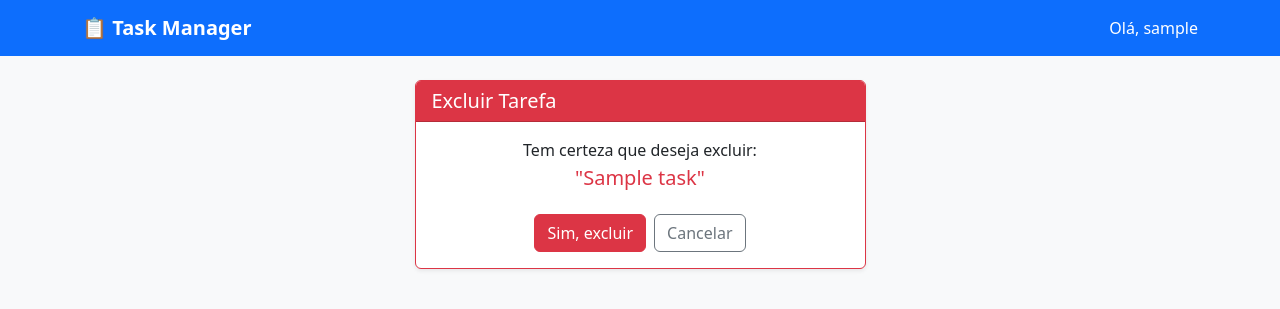
After one commit to Tubelo/task-manager, a Django app: page /excluir/1/ in a window 1280 px wide. The commit adds this page. Shown: the top 309 px of the page. Run offline with Django 5.2, Linux system fonts and the light colour scheme; a user stored in the database is signed in; tables that the repository leaves empty hold one stand-in row (values such as "Sample post").

Commit message:
add delete and edit task - CRUD complete

```diff
--- /dev/null
+++ b/tasks/templates/tasks/task_confirm_delete.html
@@ -0,0 +1,26 @@
+{% extends 'tasks/base.html' %}
+
+{% block content %}
+<div class="row justify-content-center">
+    <div class="col-md-5">
+
+        <div class="card shadow-sm border-danger">
+            <div class="card-header bg-danger text-white">
+                <h5 class="mb-0">Excluir Tarefa</h5>
+            </div>
+            <div class="card-body text-center">
+                <p class="mb-1">Tem certeza que deseja excluir:</p>
+                <h5 class="text-danger mb-4">"{{ task.title }}"</h5>
+                <form method="post">
+                    {% csrf_token %}
+                    <div class="d-flex gap-2 justify-content-center">
+                        <button type="submit" class="btn btn-danger">Sim, excluir</button>
+                        <a href="{% url 'task_list' %}" class="btn btn-outline-secondary">Cancelar</a>
+                    </div>
+                </form>
+            </div>
+        </div>
+
+    </div>
+</div>
+{% endblock %}
--- a/tasks/templates/tasks/task_list.html
+++ b/tasks/templates/tasks/task_list.html
@@ -17,8 +17,8 @@
                         <small class="text-muted">{{ task.get_status_display }} · {{ task.get_priority_display }}</small>
                     </div>
                     <div class="d-flex gap-2">
-                        <a href="#" class="btn btn-outline-secondary btn-sm">Editar</a>
-                        <a href="#" class="btn btn-outline-danger btn-sm">Excluir</a>
+                        <a href="{% url 'task_edit' task.pk %}" class="btn btn-outline-secondary btn-sm">Editar</a>
+                        <a href="{% url 'task_delete' task.pk %}" class="btn btn-outline-danger btn-sm">Excluir</a>
                     </div>
                 </div>
             </div>
--- a/tasks/urls.py
+++ b/tasks/urls.py
@@ -4,4 +4,6 @@ from . import views
 urlpatterns = [
     path('', views.task_list, name='task_list'),
     path('nova/', views.task_create, name='task_create'),
+    path('editar/<int:pk>/', views.task_edit, name='task_edit'),
+    path('excluir/<int:pk>/', views.task_delete, name='task_delete'),
 ]
--- a/tasks/views.py
+++ b/tasks/views.py
@@ -1,4 +1,4 @@
-from django.shortcuts import render, redirect
+from django.shortcuts import render, redirect, get_object_or_404
 from django.contrib.auth.decorators import login_required
 from .models import Task
 from .forms import TaskForm
@@ -20,3 +20,23 @@ def task_create(request):
     else:
         form = TaskForm()
     return render(request, 'tasks/task_form.html', {'form': form, 'title': 'Nova Tarefa'})
+
+@login_required
+def task_edit(request, pk):
+    task = get_object_or_404(Task, pk=pk, owner=request.user)
+    if request.method == 'POST':
+        form = TaskForm(request.POST, instance=task)
+        if form.is_valid():
+            form.save()
+            return redirect('task_list')
+    else:
+        form = TaskForm(instance=task)
+    return render(request, 'tasks/task_form.html', {'form': form, 'title': 'Editar Tarefa'})
+
+@login_required
+def task_delete(request, pk):
+    task = get_object_or_404(Task, pk=pk, owner=request.user)
+    if request.method == 'POST':
+        task.delete()
+        return redirect('task_list')
+    return render(request, 'tasks/task_confirm_delete.html', {'task': task})
```
